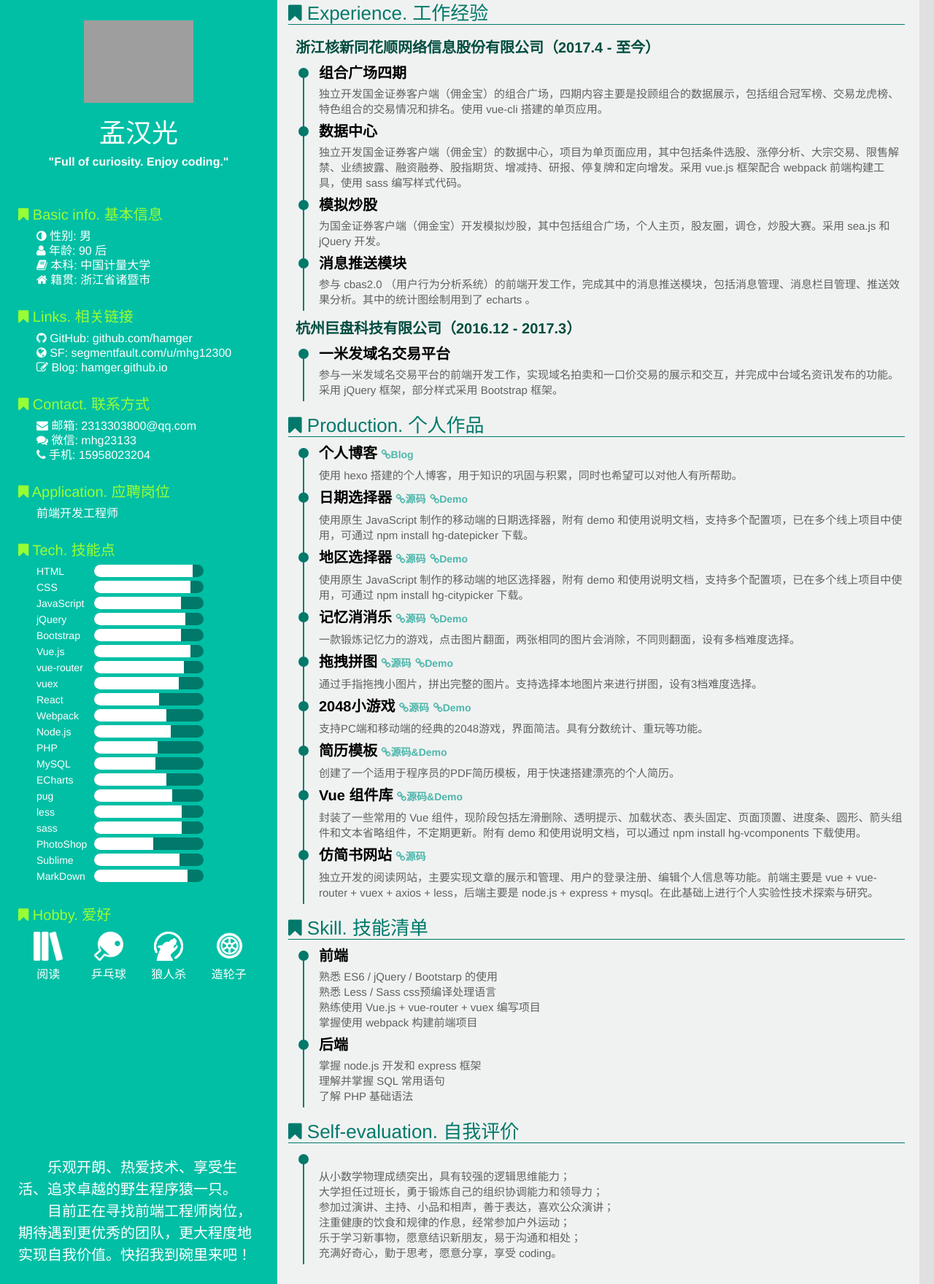
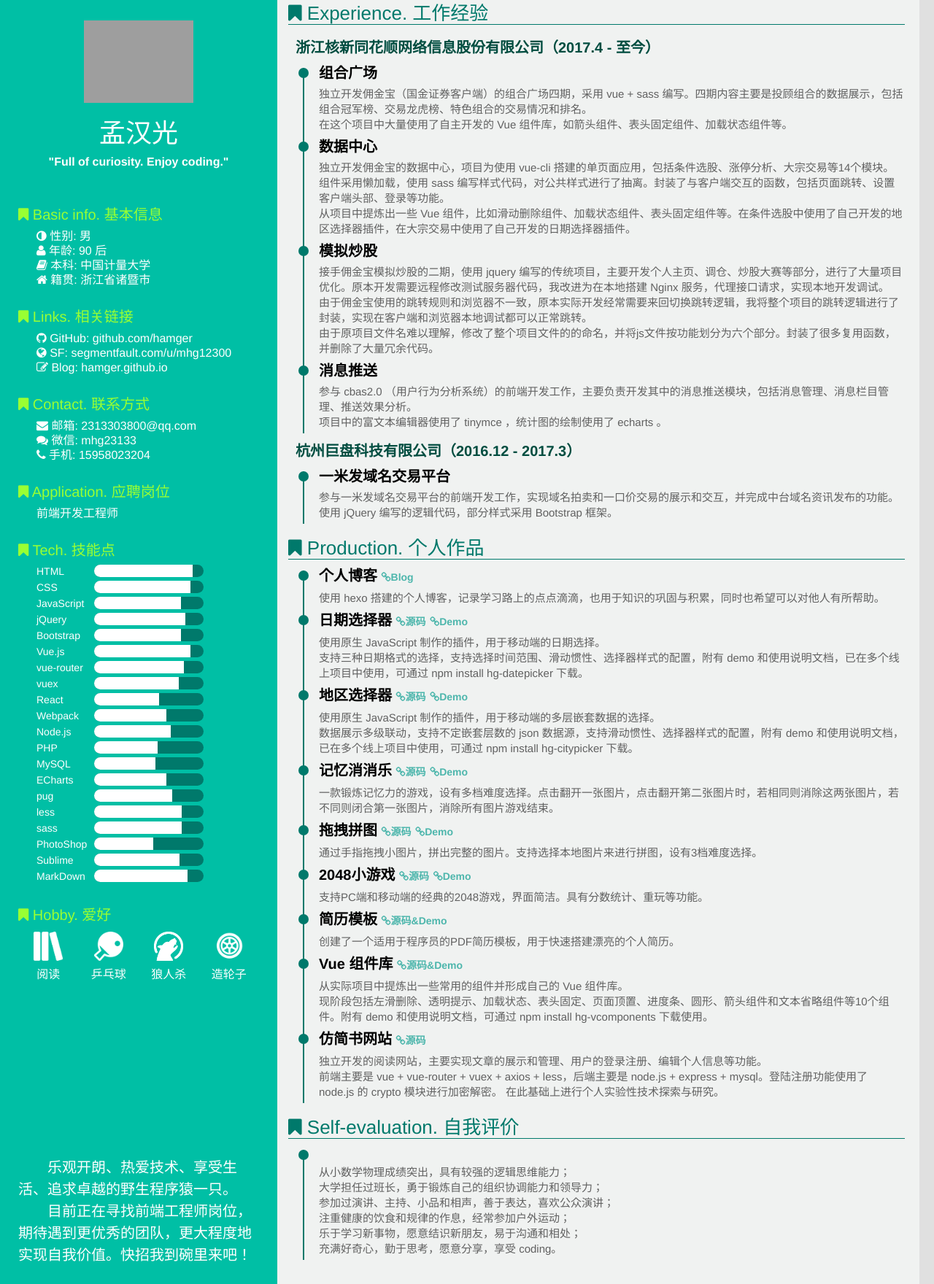
Before and after one commit to hamger/hg-resume, a plain HTML site: page pdf/pdf.html in a window 1280 px wide. Shown: the part 22-1782 px from the top of the page at 73% size. Drawn offline with Linux system fonts and the light colour scheme; grey boxes are pictures that could not be loaded.

Commit message:
取消技能列表

```diff
--- a/pdf/pdf.html
+++ b/pdf/pdf.html
@@ -30,9 +30,9 @@
                 </li>
                 <li class="someRight">
                     <dt><i class="icon-bookmark"></i> Links. 相关链接</dt>
-                    <dd><i class="icon-github"></i> GitHub: github.com/hamger</dd>
-                    <dd><i class="icon-globe"></i> SF: segmentfault.com/u/mhg12300</dd>
-                    <dd><i class="icon-edit"></i> Blog: hamger.github.io</dd>
+                    <dd><i class="icon-github"></i> GitHub: <a href="https://github.com/hamger">github.com/hamger</a></dd>
+                    <dd><i class="icon-globe"></i> SF: <a href="https://segmentfault.com/u/mhg12300">segmentfault.com/u/mhg12300</a></dd>
+                    <dd><i class="icon-edit"></i> Blog: <a href="https://hamger.github.io/">hamger.github.io</a></dd>
                 </li>
                 <li class="someRight">
                     <dt><i class="icon-bookmark"></i> Contact. 联系方式</dt>
@@ -191,23 +191,29 @@
                     <ul class="exp">
                         <li>
                             <div class="circle"></div>
-                            <h4>组合广场四期</h4>
-                            <p>独立开发国金证券客户端（佣金宝）的组合广场，四期内容主要是投顾组合的数据展示，包括组合冠军榜、交易龙虎榜、特色组合的交易情况和排名。使用 vue-cli 搭建的单页应用。</p>
+                            <h4>组合广场</h4>
+                            <p>独立开发佣金宝（国金证券客户端）的组合广场四期，采用 vue + sass 编写。四期内容主要是投顾组合的数据展示，包括组合冠军榜、交易龙虎榜、特色组合的交易情况和排名。</p>
+                            <p>在这个项目中大量使用了自主开发的 Vue 组件库，如箭头组件、表头固定组件、加载状态组件等。 </p>
                         </li>
                         <li>
                             <div class="circle"></div>
                             <h4>数据中心</h4>
-                            <p>独立开发国金证券客户端（佣金宝）的数据中心，项目为单页面应用，其中包括条件选股、涨停分析、大宗交易、限售解禁、业绩披露、融资融券、股指期货、增减持、研报、停复牌和定向增发。采用 vue.js 框架配合 webpack 前端构建工具，使用 sass 编写样式代码。</p>
+                            <p>独立开发佣金宝的数据中心，项目为使用 vue-cli 搭建的单页面应用，包括条件选股、涨停分析、大宗交易等14个模块。</p>
+                            <p>组件采用懒加载，使用 sass 编写样式代码，对公共样式进行了抽离。封装了与客户端交互的函数，包括页面跳转、设置客户端头部、登录等功能。</p>
+                            <p>从项目中提炼出一些 Vue 组件，比如滑动删除组件、加载状态组件、表头固定组件等。在条件选股中使用了自己开发的地区选择器插件，在大宗交易中使用了自己开发的日期选择器插件。</p>
                         </li>
                         <li>
                             <div class="circle"></div>
                             <h4>模拟炒股</h4>
-                            <p>为国金证券客户端（佣金宝）开发模拟炒股，其中包括组合广场，个人主页，股友圈，调仓，炒股大赛。采用 sea.js 和 jQuery 开发。</p>
+                            <p>接手佣金宝模拟炒股的二期，使用 jquery 编写的传统项目，主要开发个人主页、调仓、炒股大赛等部分，进行了大量项目优化。原本开发需要远程修改测试服务器代码，我改进为在本地搭建 Nginx 服务，代理接口请求，实现本地开发调试。</p>
+                            <p>由于佣金宝使用的跳转规则和浏览器不一致，原本实际开发经常需要来回切换跳转逻辑，我将整个项目的跳转逻辑进行了封装，实现在客户端和浏览器本地调试都可以正常跳转。</p>
+                            <p>由于原项目文件名难以理解，修改了整个项目文件的的命名，并将js文件按功能划分为六个部分。封装了很多复用函数，并删除了大量冗余代码。</p>
                         </li>
                         <li>
                             <div class="circle"></div>
-                            <h4>消息推送模块</h4>
-                            <p>参与 cbas2.0 （用户行为分析系统）的前端开发工作，完成其中的消息推送模块，包括消息管理、消息栏目管理、推送效果分析。其中的统计图绘制用到了 echarts 。</p>
+                            <h4>消息推送</h4>
+                            <p>参与 cbas2.0 （用户行为分析系统）的前端开发工作，主要负责开发其中的消息推送模块，包括消息管理、消息栏目管理、推送效果分析。</p>
+                            <p>项目中的富文本编辑器使用了 tinymce ，统计图的绘制使用了 echarts 。</p>
                         </li>
                     </ul>
                     <h3>杭州巨盘科技有限公司（2016.12 - 2017.3）</h3>
@@ -215,7 +221,8 @@
                         <li>
                             <div class="circle"></div>
                             <h4>一米发域名交易平台</h4>
-                            <p>参与一米发域名交易平台的前端开发工作，实现域名拍卖和一口价交易的展示和交互，并完成中台域名资讯发布的功能。采用 jQuery 框架，部分样式采用 Bootstrap 框架。</p>
+                            <p>参与一米发域名交易平台的前端开发工作，实现域名拍卖和一口价交易的展示和交互，并完成中台域名资讯发布的功能。</p>
+                            <p>使用 jQuery 编写的逻辑代码，部分样式采用 Bootstrap 框架。</p>
                         </li>
                     </ul>
                 </li>
@@ -227,7 +234,7 @@
                             <h4>个人博客
                                 <a href="https://hamger.github.io" target="_blank"><i class="icon-link"></i>Blog</a>
                             </h4>
-                            <p>使用 hexo 搭建的个人博客，用于知识的巩固与积累，同时也希望可以对他人有所帮助。</p>
+                            <p>使用 hexo 搭建的个人博客，记录学习路上的点点滴滴，也用于知识的巩固与积累，同时也希望可以对他人有所帮助。</p>
                         </li>
                         <li>
                             <div class="circle"></div>
@@ -235,7 +242,8 @@
                                 <a href="https://github.com/hamger/hg-datepicker" target="_blank"><i class="icon-link"></i>源码</a>
                                 <a href="../demo/datepicker/datepicker.html" target="_blank"><i class="icon-link"></i>Demo</a>
                             </h4>
-                            <p>使用原生 JavaScript 制作的移动端的日期选择器，附有 demo 和使用说明文档，支持多个配置项，已在多个线上项目中使用，可通过 npm install hg-datepicker 下载。</p>
+                            <p>使用原生 JavaScript 制作的插件，用于移动端的日期选择。</p>
+                            <p>支持三种日期格式的选择，支持选择时间范围、滑动惯性、选择器样式的配置，附有 demo 和使用说明文档，已在多个线上项目中使用，可通过 npm install hg-datepicker 下载。</p>
                         </li>
                         <li>
                             <div class="circle"></div>
@@ -243,7 +251,8 @@
                                 <a href="https://github.com/hamger/hg-citypicker" target="_blank"><i class="icon-link"></i>源码</a>
                                 <a href="../demo/citypicker/citypicker.html" target="_blank"><i class="icon-link"></i>Demo</a>
                             </h4>
-                            <p>使用原生 JavaScript 制作的移动端的地区选择器，附有 demo 和使用说明文档，支持多个配置项，已在多个线上项目中使用，可通过 npm install hg-citypicker 下载。</p>
+                            <p>使用原生 JavaScript 制作的插件，用于移动端的多层嵌套数据的选择。</p>
+                            <p>数据展示多级联动，支持不定嵌套层数的 json 数据源，支持滑动惯性、选择器样式的配置，附有 demo 和使用说明文档，已在多个线上项目中使用，可通过 npm install hg-citypicker 下载。</p>
                         </li>
                         <li>
                             <div class="circle"></div>
@@ -251,7 +260,7 @@
                                 <a href="https://github.com/hamger/memory-turnover" target="_blank"><i class="icon-link"></i>源码</a>
                                 <a href="../demo/memory-turnover/index.html" target="_blank"><i class="icon-link"></i>Demo</a>
                             </h4>
-                            <p>一款锻炼记忆力的游戏，点击图片翻面，两张相同的图片会消除，不同则翻面，设有多档难度选择。</p>
+                            <p>一款锻炼记忆力的游戏，设有多档难度选择。点击翻开一张图片，点击翻开第二张图片时，若相同则消除这两张图片，若不同则闭合第一张图片，消除所有图片游戏结束。</p>
                         </li>
                         <li>
                             <div class="circle"></div>
@@ -281,34 +290,16 @@
                             <h4>Vue 组件库
                                 <a href="https://github.com/hamger/hg-vcomponents" target="_blank"><i class="icon-link"></i>源码&Demo</a>
                             </h4>
-                            <p>封装了一些常用的 Vue 组件，现阶段包括左滑删除、透明提示、加载状态、表头固定、页面顶置、进度条、圆形、箭头组件和文本省略组件，不定期更新。附有 demo 和使用说明文档，可以通过 npm install hg-vcomponents 下载使用。</p>
+                            <p>从实际项目中提炼出一些常用的组件并形成自己的 Vue 组件库。</p>
+                            <p>现阶段包括左滑删除、透明提示、加载状态、表头固定、页面顶置、进度条、圆形、箭头组件和文本省略组件等10个组件。附有 demo 和使用说明文档，可通过 npm install hg-vcomponents 下载使用。</p>
                         </li>
                         <li>
                             <div class="circle"></div>
                             <h4>仿简书网站
                                 <a href="https://github.com/hamger/myjs" target="_blank"><i class="icon-link"></i>源码</a>
                             </h4>
-                            <p>独立开发的阅读网站，主要实现文章的展示和管理、用户的登录注册、编辑个人信息等功能。前端主要是 vue + vue-router + vuex + axios + less，后端主要是 node.js + express + mysql。在此基础上进行个人实验性技术探索与研究。</p>
-                        </li>
-                    </ul>
-                </li>
-                <li>
-                    <dt><i class="icon-bookmark"></i> Skill. 技能清单</dt>
-                    <ul class="exp">
-                        <li>
-                            <div class="circle"></div>
-                            <h4>前端</h4>
-                            <p>熟悉 ES6 / jQuery / Bootstarp 的使用</p>
-                            <p>熟悉 Less / Sass css预编译处理语言</p>
-                            <p>熟练使用 Vue.js + vue-router + vuex 编写项目</p>
-                            <p>掌握使用 webpack 构建前端项目</p>
-                        </li>
-                        <li>
-                            <div class="circle"></div>
-                            <h4>后端</h4>
-                            <p>掌握 node.js 开发和 express 框架</p>
-                            <p>理解并掌握 SQL 常用语句</p>
-                            <p>了解 PHP 基础语法</p>
+                            <p>独立开发的阅读网站，主要实现文章的展示和管理、用户的登录注册、编辑个人信息等功能。</p>
+                            <p>前端主要是 vue + vue-router + vuex + axios + less，后端主要是 node.js + express + mysql。登陆注册功能使用了 node.js 的 crypto 模块进行加密解密。 在此基础上进行个人实验性技术探索与研究。</p>
                         </li>
                     </ul>
                 </li>
```
